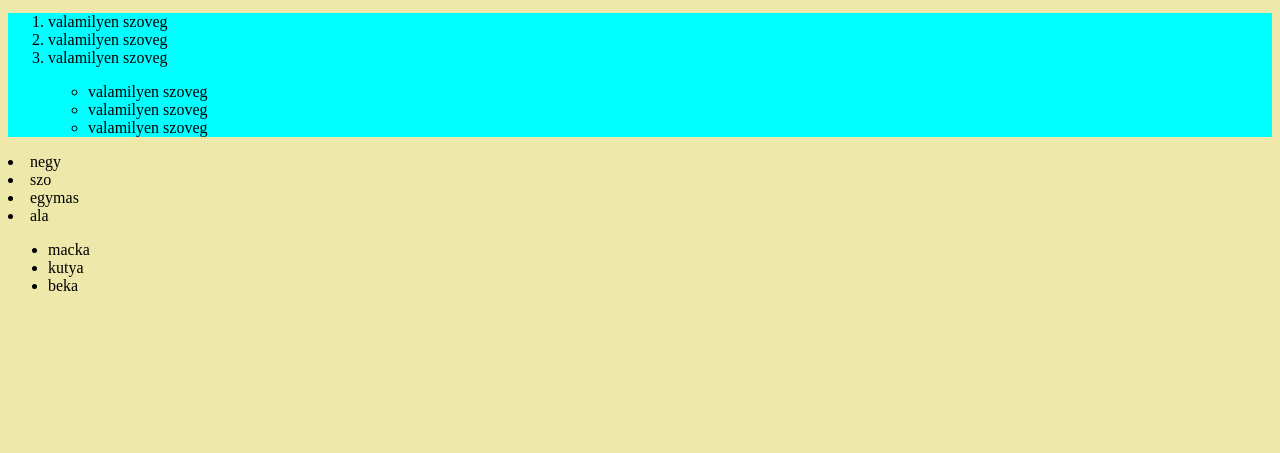
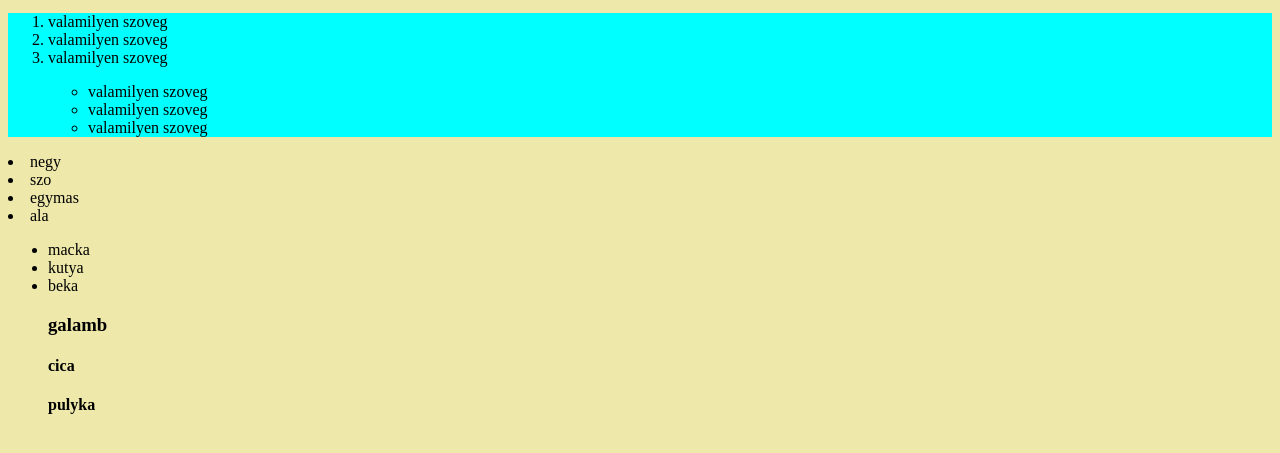
Before and after one commit to theotopf/gites, a plain HTML site: page index.html in a window 1280 px wide. Shown: the part 137-590 px from the top of the page. Drawn offline with Linux system fonts and the light colour scheme.

Commit message:
azallatok

```diff
--- a/index.html
+++ b/index.html
@@ -39,6 +39,9 @@
     <li>macka</li>
     <li>kutya</li>
     <li>beka</li>
+<h3>galamb</h3>
+<h4>cica</h4>
+<h4>pulyka</h4>
 </ul>
 </body>
 </html>
```
